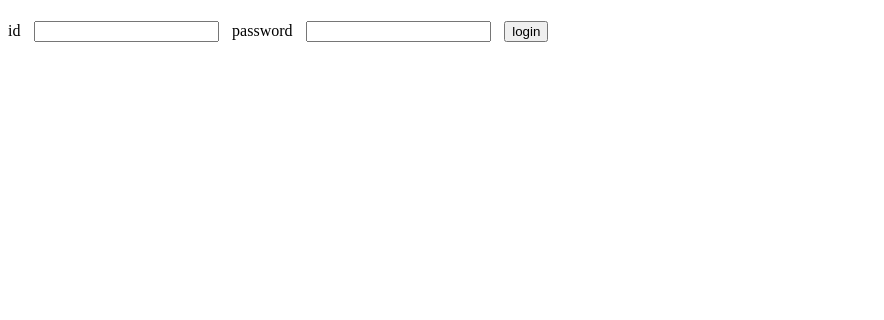
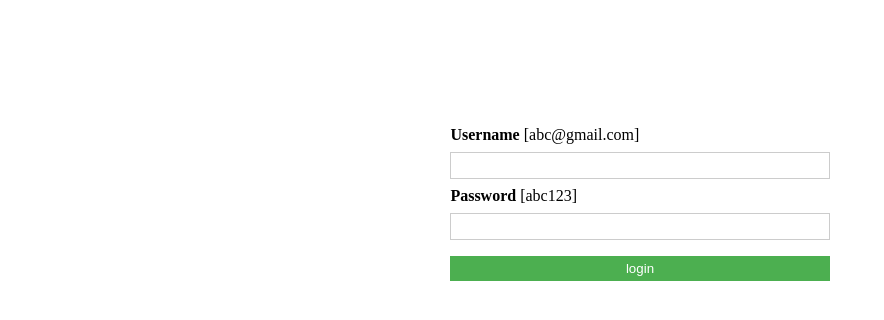
Before and after one commit to prisharma1910/sample-mailbox, a React (Create React App) app: page / in a window 1280 px wide. Shown: the top 320 px of the page, without its empty margins (0-884 px from the left). Built offline with nearby package versions, Linux system fonts and the light colour scheme.

Commit message:
updated css for nav bars

```diff
--- a/src/Content/Content.css
+++ b/src/Content/Content.css
@@ -50,6 +50,13 @@
     padding: 0.2em 0.5em 0.2em 0;
     color:#373e4a;
     border-bottom: 1px solid white;
+}
+
+.menu ul li:hover{
+    z-index: 10;
+    background-color: lightgrey;
+    border-radius: 4px;
+    padding-left: 1px;
 }
 
 .menu ul li i{
--- a/src/Content/components/Menu.js
+++ b/src/Content/components/Menu.js
@@ -10,9 +10,9 @@ class Menu extends Component {
         <ul>
           <li className="menu-clickable" onClick={() => this.props.updateMenuItemToshow('Inbox')}>Inbox</li>
           <li className="menu-clickable" onClick={() => this.props.updateMenuItemToshow('Sent')}>Send email</li>
-          <li>important</li>
-          <li>drafts</li>
-          <li>trash</li>
+          <li>Important</li>
+          <li>Drafts</li>
+          <li>Trash</li>
         </ul>
         <label className="menu-ul-headers">CATEGORIES</label>
         <ul>
--- a/src/Login/Login.css
+++ b/src/Login/Login.css
@@ -1,3 +1,27 @@
+.login{
+    display: flex;
+    flex-direction: column;
+    margin: 10% 35% 0 35%;
+}
+
 .login input{
-    margin: 1em;
+  width: 100%;
+  padding: 5px;
+  margin: 8px 0;
+  border: 1px solid #ccc;
+  box-sizing: border-box;
 }
+
+.login button{
+  background-color: #4CAF50;
+  color: white;
+  padding: 5px;
+  margin: 8px 0;
+  border: none;
+  cursor: pointer;
+  width: 100%;
+}
+
+.login button:hover {
+    opacity: 0.8;
+  }
--- a/src/Login/Login.js
+++ b/src/Login/Login.js
@@ -41,8 +41,10 @@ class Login extends Component {
   render() {
     return (
       <div className="login">
-        <span> id</span><input name='email' value={this.state.email} onChange={this.updateEmail} />
-        <span>password</span><input name='password' type='password' value={this.state.password} onChange={this.updatePassword} />
+        <label for="uname"><b>Username   </b>[abc@gmail.com]</label>
+        <input name='email' value={this.state.email} onChange={this.updateEmail} />
+        <label for="psw"><b>Password   </b>[abc123]</label>
+        <input name='password' type='password' value={this.state.password} onChange={this.updatePassword} />
         <button onClick={this.doLogin}> login</button>
       </div>
     );
--- a/src/SideBar/SideBar.css
+++ b/src/SideBar/SideBar.css
@@ -30,3 +30,8 @@
 .selected li{
     list-style: none;
 }
+
+.nav-container li:hover{
+    border-left: 6px solid green;
+    background-color: grey;
+}
```
